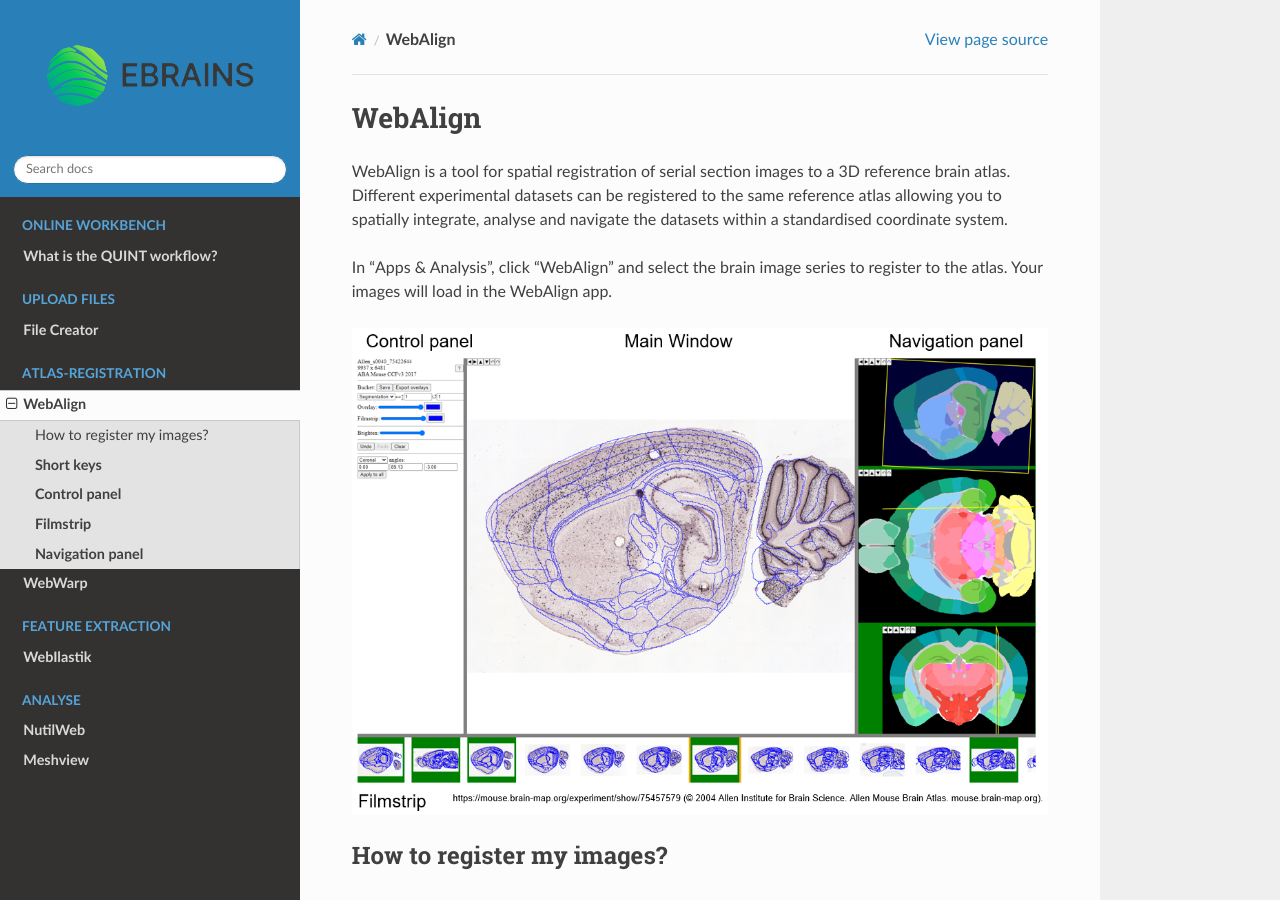
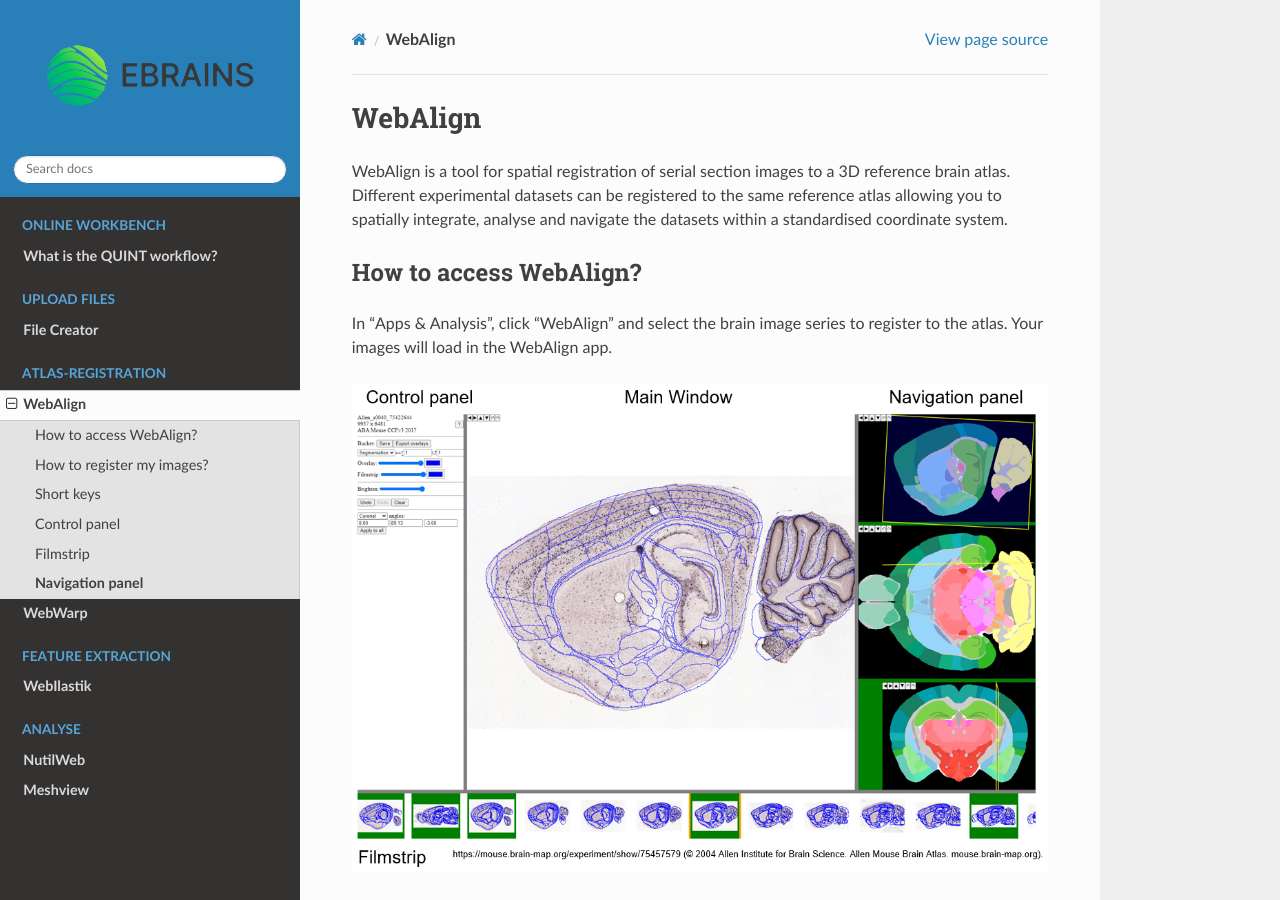
Before and after one commit to Neural-Systems-at-UIO/QUINT_webtools, a Sphinx documentation site: the page built from docs/WebAlign.rst, in a window 1280 px wide and 900 px high. Built offline with Sphinx 7.4.7 and the Read the Docs theme 2.0.0, drawn with Linux system fonts in a browser that asks for light colours.

Commit message:
Update WebAlign.rst

```diff
--- a/docs/WebAlign.rst
+++ b/docs/WebAlign.rst
@@ -2,6 +2,9 @@
 ============
 
 WebAlign is a tool for spatial registration of serial section images to a 3D reference brain atlas. Different experimental datasets can be registered to the same reference atlas allowing you to spatially integrate, analyse and navigate the datasets within a standardised coordinate system.
+
+How to access WebAlign?
+------------------------
 
 In "Apps & Analysis", click "WebAlign" and select the brain image series to register to the atlas. Your images will load in the WebAlign app.
 
@@ -41,7 +44,7 @@
 
 8. When the registration is finished, export the atlas overlays with the button in the Control panel.
 
-**Short keys**
+Short keys
 ----------------
 .. list-table::
    :widths: 25 25 50
@@ -70,7 +73,7 @@
      -   If there is no marker, or the marker is a cross, mouse drag slides the cut in its plane (translation)
 
 
-**Control panel**
+Control panel
 ------------------------
 .. list-table::
    :widths: 25 50
@@ -98,7 +101,7 @@
 .. note::
  The right border of the control panel can be dragged horizontally, allowing to resize the panel and the main view
 
-**Filmstrip**
+Filmstrip
 --------------
 Drag horizontally to see series, click on a section in order to load it into the main view. The top border of the filmstrip can be dragged vertically, allowing to resize the panel and the main view
 
```
